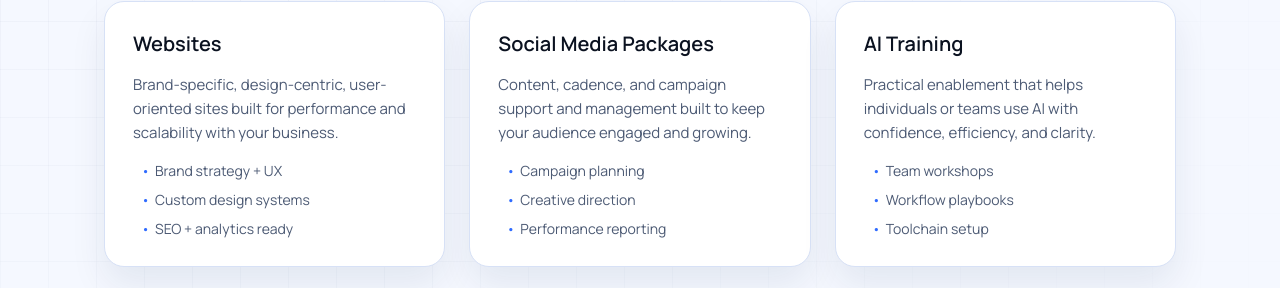
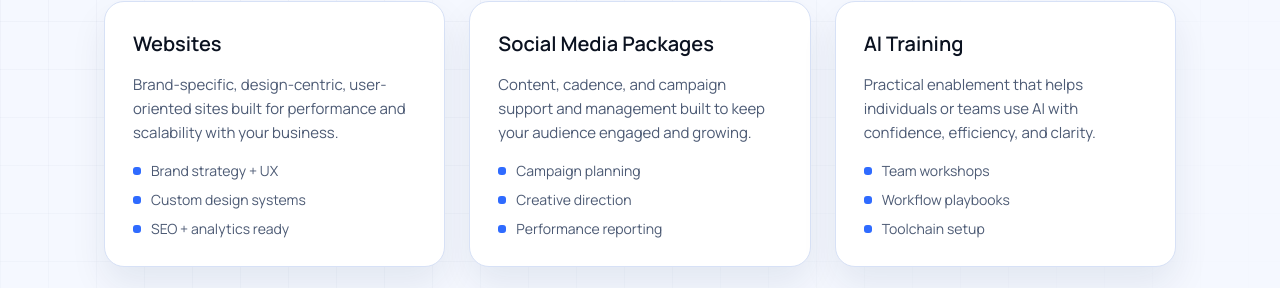
Before and after one commit to radicazz/insite, a Next.js app: page / in a window 1280 px wide. Shown: the part 843-1131 px from the top of the page. Built offline with nearby package versions, Linux system fonts and the light colour scheme; no server answers.

Commit message:
fix: unify feature list bullet style across services section and carousel
Both render the same feature arrays but used different bullet styles:
services grid used a text '•', carousel used an 8x8px square dot.
Now both use the accent-coloured square dot for visual consistency.

```diff
--- a/src/app/page.module.css
+++ b/src/app/page.module.css
@@ -194,15 +194,19 @@
 }
 
 .serviceList li {
-  padding-left: 22px;
+  padding-left: 18px;
   position: relative;
 }
 
 .serviceList li::before {
-  content: "•";
+  content: "";
   position: absolute;
-  left: 8px;
-  color: var(--accent);
+  left: 0;
+  top: 6px;
+  width: 8px;
+  height: 8px;
+  border-radius: 3px;
+  background: var(--accent);
 }
 
 
```
